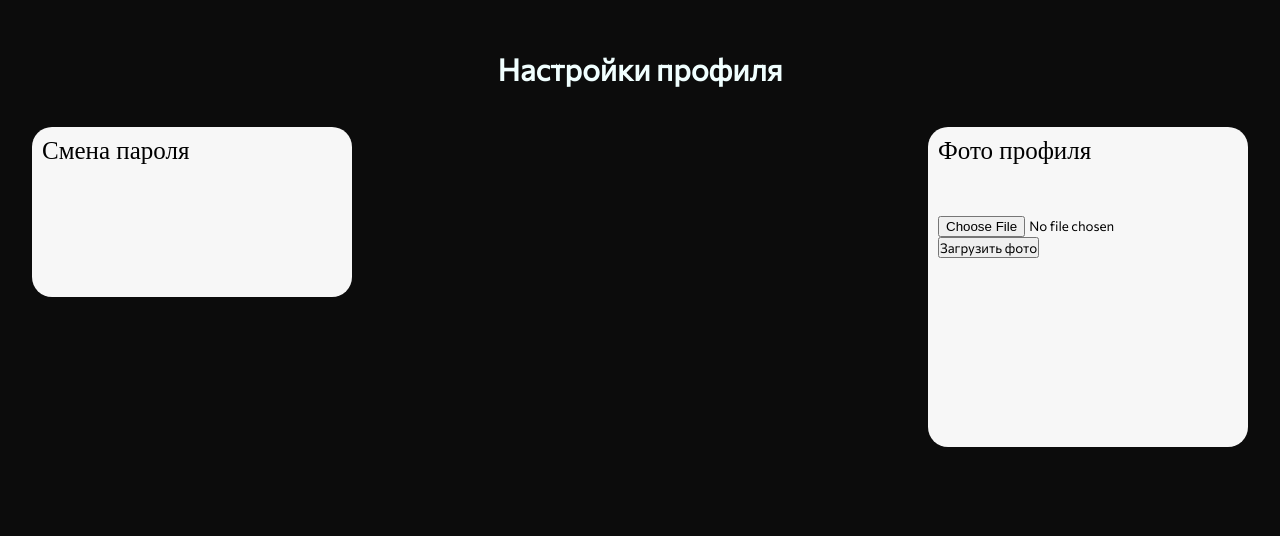
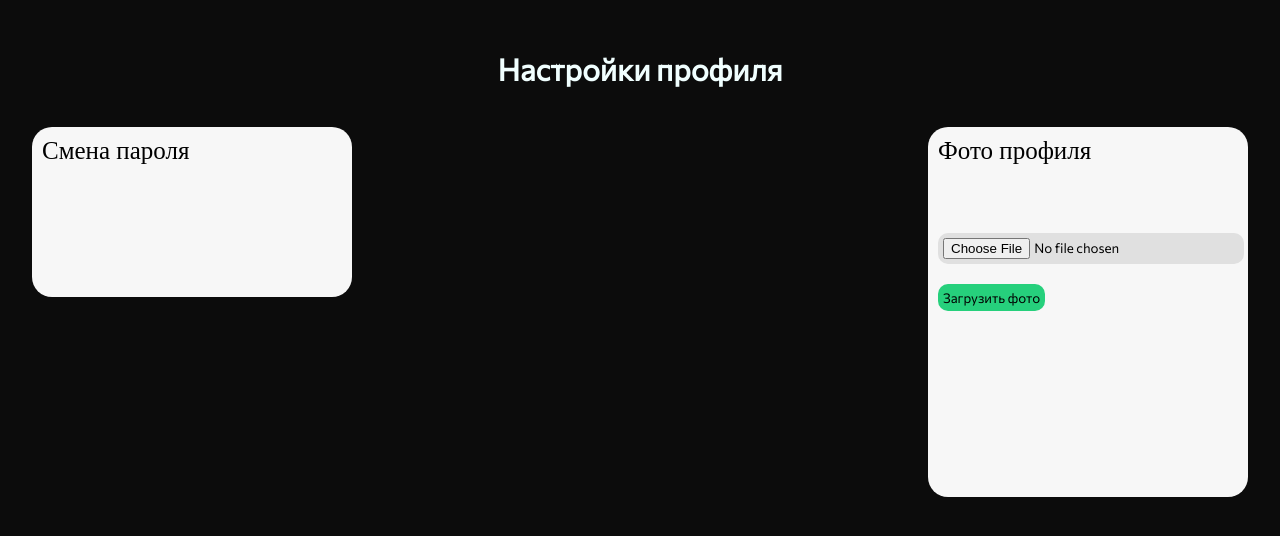
Before and after one commit to Georgykarat/Jouer, a Django app: template feed/templates/settings/settings.html in a window 1280 px wide. Shown: the part 50-586 px from the top of the page. Run offline with Django 4.2, Linux system fonts and the light colour scheme; the template is opened without the code that fills it, so the values that code supplies are empty; some libraries are stand-ins or nearby versions; some web fonts are replaced.

Commit message:
styles fixed

```diff
--- a/feed/static/styles/settings.css
+++ b/feed/static/styles/settings.css
@@ -130,22 +130,48 @@ h2 {
 }
 .item__profilephoto {
     width: 300px;
-    height: 300px;
+    height: 350px;
     background-color: rgb(247, 247, 247);
     padding: 10px;
     display: flex;
     flex-wrap: wrap;
 }
+
 .main__settings_profilephoto-1cnt {
     width: 100%;
     display: flex;
     flex-wrap: wrap;
 }
 #uploaded-photo {
-    height: 20px;
-    width: 20px;
+    height: 100px;
+    width: 100px;
+    margin-top: 20px;
     /* min-height: 50px;
     min-width: 50px;
     max-height: 50px;
     max-width: 50px; */
 }
+.main__profilephoto_upload {
+    margin:20px 0 0 0;
+    border-radius: 10px;
+    background-color: #e0e0e0;
+    padding: 5px;
+    border: 0px solid transparent;
+    cursor: pointer;
+}
+.custom-file-label {
+    /* margin:20px 0 0 0;
+    border-radius: 10px;
+    background-color: #26D07C;
+    padding: 5px;
+    border: 0px solid transparent;
+    cursor: pointer; */
+}
+.main__profilephoto_submit {
+    margin:20px 0 0 0;
+    border-radius: 10px;
+    background-color: #26D07C;
+    padding: 5px;
+    border: 0px solid transparent;
+    cursor: pointer;
+}
--- a/feed/templates/settings/settings.html
+++ b/feed/templates/settings/settings.html
@@ -37,16 +37,18 @@
       <div class="main__central_workspace-item item__profilephoto">
         <div class="main__settings_profilephoto-1cnt">
           <span class="main__my-collection-text">Фото профиля</span>
-          <form method="POST" enctype="multipart/form-data" action="{% url 'upload_photo' %}">
+          <form method="POST" enctype="multipart/form-data" action="{% url 'upload_photo' %}" class="item__profilephoto_form">
             {% csrf_token %}
-            <input type="file" name="photo" accept="image/*" required>
+            <input type="file" name="photo" accept="image/*" required class="main__profilephoto_upload">
+            {% comment %} <label for="photo" class="custom-file-label">Choose a file</label> {% endcomment %}
             <input type="hidden" id="crop_x" name="crop_x">
             <input type="hidden" id="crop_y" name="crop_y">
             <input type="hidden" id="crop_width" name="crop_width">
             <input type="hidden" id="crop_height" name="crop_height">
-            <button type="submit">Загрузить фото</button>
+            <img id="uploaded-photo" src="" alt="Uploaded Photo">
+            <button type="submit" class="main__profilephoto_submit">Загрузить фото</button>
           </form>
-          <img id="uploaded-photo" src="" alt="Uploaded Photo">
+
           <span class="main__my-collection-figure">&nbsp;</span>
         </div>
       </div>
```
Also changed, not shown: feed/views.py (+4 -7 lines).
